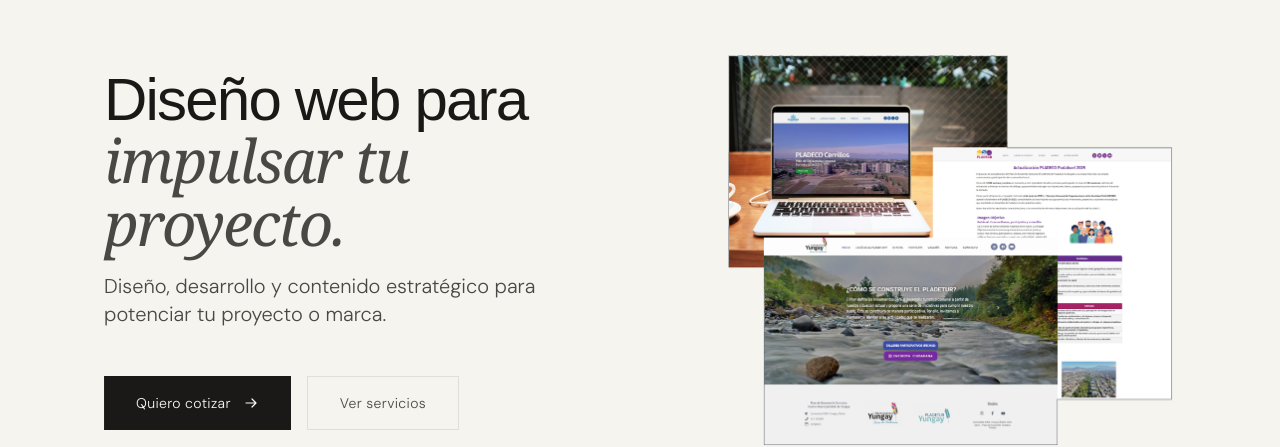
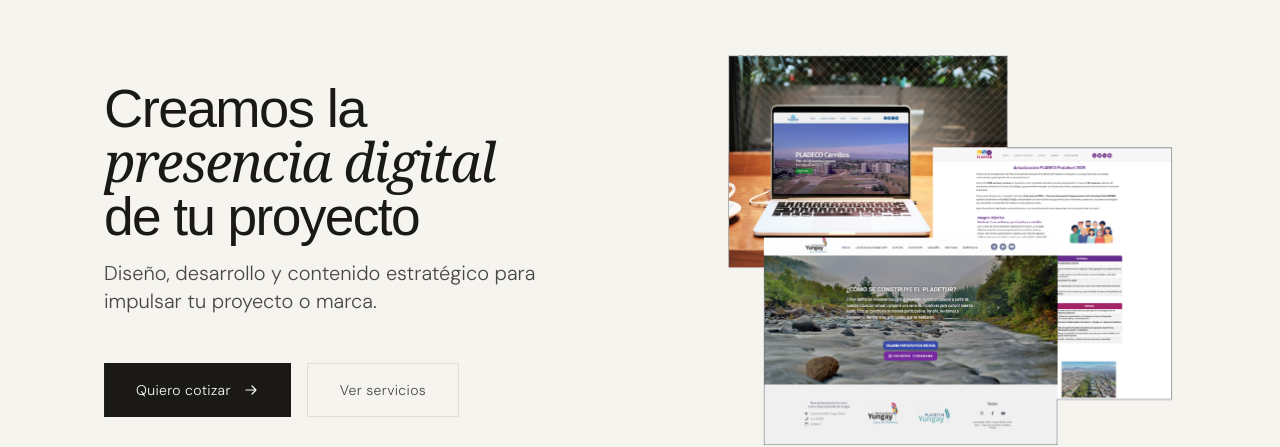
Before and after one commit to AlbertoRodBa/kulp-web, a Next.js app: page / in a window 1280 px wide. Shown: the part 158-605 px from the top of the page. Built offline with nearby package versions, Linux system fonts and the light colour scheme; no server answers.

Commit message:
cambiar el texto y diseño de titulos en hero

```diff
--- a/components/Hero.tsx
+++ b/components/Hero.tsx
@@ -29,19 +29,20 @@ export default function Hero() {
           <div className="order-2 lg:order-1 opacity-0 animate-fade-in">
             <div className="group transition-all duration-500">
               <h1
-                className="text-4xl md:text-5xl lg:text-6xl leading-tight tracking-[-0.03em] text-[var(--ink)] mb-4 max-w-2xl"
+                className="text-[2.7rem] sm:text-[3.1rem] md:text-[4rem] lg:text-[3.4rem] leading-[0.96] tracking-[-0.03em] text-[var(--ink)] mb-4 max-w-2xl"
                 style={{ fontFamily: "var(--font-display)" }}
               >
-                Diseño web para
+                Creamos la
                 <br />
-                <span className="italic font-normal text-[var(--ink-muted)] font-serif">
-                  impulsar tu proyecto.
+                <span className="italic font-normal text-[var(--ink)] font-serif text-[1em] sm:text-[1.03em] md:text-[1.06em] lg:text-[1em]">
+                  presencia digital
                 </span>
+                <br />
+                <span className="not-italic text-[0.9em] sm:text-[0.94em] md:text-[0.98em]">de tu proyecto</span>
               </h1>
 
               <h2 className="text-lg md:text-xl font-light text-[var(--ink-muted)] max-w-lg leading-relaxed mb-12">
-                Diseño, desarrollo y contenido estratégico para potenciar tu
-                proyecto o marca.
+                Diseño, desarrollo y contenido estratégico para impulsar tu proyecto o marca.
               </h2>
             </div>
 
```
